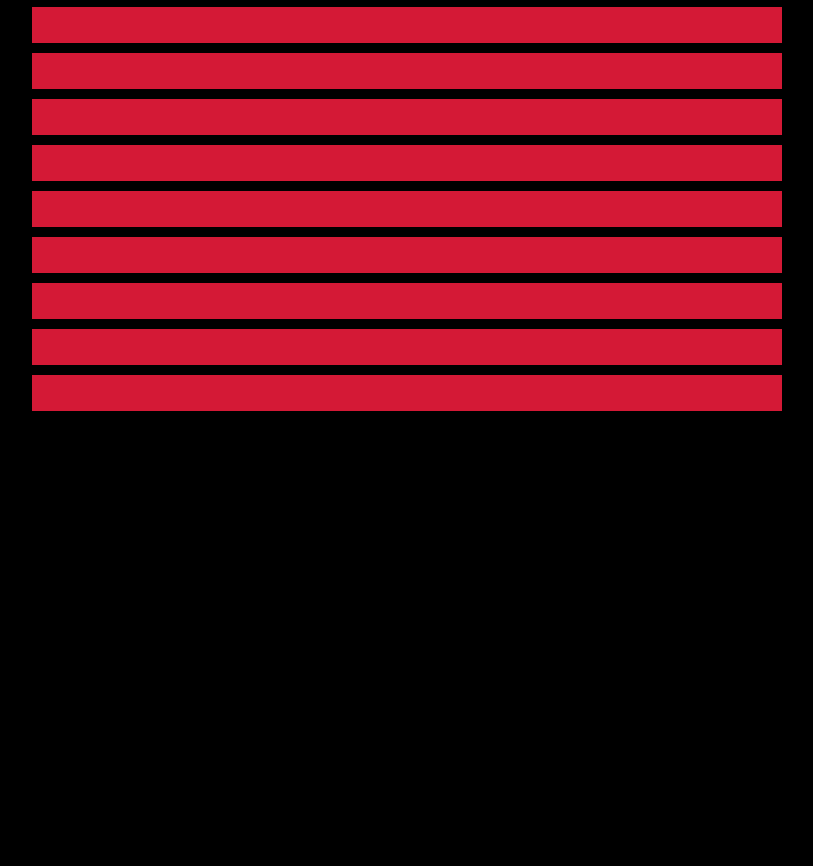
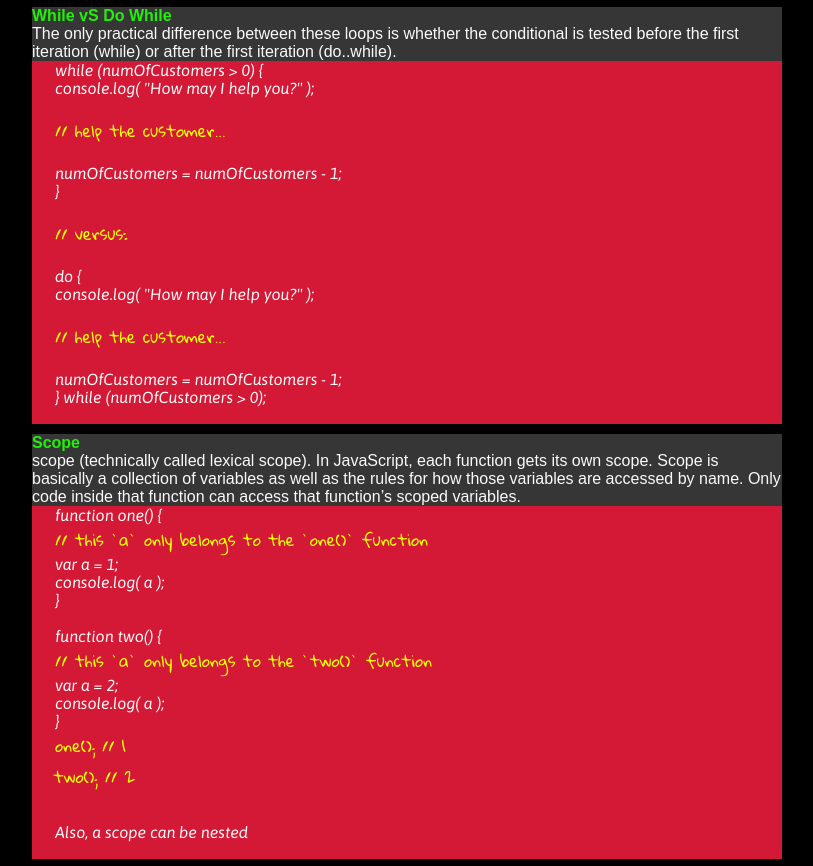
Before and after one commit to iChris96/JavaStart, a plain HTML site: page index.html in a window 1280 px wide. Shown: the part 2035-2901 px from the top of the page, without its empty margins (233-1046 px from the left). Before the commit the page ends 2446 px from the top, so only its background shows below. Drawn offline with Linux system fonts and the light colour scheme.

Commit message:
commit desde rama 30 dias

```diff
--- a/index.html
+++ b/index.html
@@ -25,17 +25,17 @@
     tell you what type it is:
     <pre>
       var a;
-      typeof a; <a href="">// "undefined"</a>
+      typeof a; <a href="">  // "undefined"</a>
       a = "hello world";
-      typeof a; <a href="">//"string"</a>
+      typeof a; <a href="">  //"string"</a>
       a = 42;
-      typeof a; <a href="">// "number"</a>
+      typeof a; <a href="">  // "number"</a>
       a = true;
-      typeof a; <a href="">// "boolean"</a>
+      typeof a; <a href="">  // "boolean"</a>
       a = null;
-      typeof a; <a href="">// "object"--weird, bug</a>
+      typeof a; <a href="">  // "object"--weird, bug</a>
       a = undefined;
-      typeof a; <a href="">// "undefined"</a>
+      typeof a; <a href="">  // "undefined"</a>
     </pre>
     <script>
 
@@ -185,9 +185,28 @@
 
   <div class="padre">
   <div class="hijo">
-    <h4></h4>
+    <h4>While vS Do While</h4>
+    The only practical difference between these loops is whether the
+    conditional is tested before the first iteration (while) or after the
+    first iteration (do..while).
     <pre>
+      while (numOfCustomers > 0) {
+      console.log( "How may I help you?" );
 
+      <a href="">// help the customer...</a>
+
+      numOfCustomers = numOfCustomers - 1;
+      }
+
+      <a href="">// versus:</a>
+
+      do {
+      console.log( "How may I help you?" );
+
+      <a href="">// help the customer...</a>
+
+      numOfCustomers = numOfCustomers - 1;
+      } while (numOfCustomers > 0);
     </pre>
     <script>
 
@@ -198,9 +217,28 @@
 
   <div class="padre">
   <div class="hijo">
-    <h4></h4>
+    <h4>Scope</h4>
+    scope (technically called
+    lexical scope). In JavaScript, each function gets its own scope. Scope
+    is basically a collection of variables as well as the rules for how those
+    variables are accessed by name. Only code inside that function can
+    access that function’s scoped variables.
     <pre>
+      function one() {
+      <a href="">// this `a` only belongs to the `one()` function</a>
+      var a = 1;
+      console.log( a );
+      }
 
+      function two() {
+      <a href="">// this `a` only belongs to the `two()` function</a>
+      var a = 2;
+      console.log( a );
+      }
+      <a href="">one(); // 1
+   two(); // 2
+      </a>
+      Also, a scope can be nested
     </pre>
     <script>
 
@@ -211,22 +249,31 @@
 
   <div class="padre">
   <div class="hijo">
-    <h4></h4>
+    <h4>Scoope 2</h4>
+    If one scope is nested inside another, code inside the innermost scope
+    can access variables from either scope.
     <pre>
+      function outer() {
+        var a = 1;
 
-    </pre>
-    <script>
+        function inner() {
+          var b = 2;
+          <a href="">// we can access both `a` and `b` here</a>
+            console.log( a + b ); <a href="">// 3</a>
+        }
 
-    </script>
+        inner();
 
-  </div>
-  </div>
+        <a href="">// we can only access `a` here</a>
+        console.log( a ); <a href="">// 1</a>
+      }
+      outer();
 
-  <div class="padre">
-  <div class="hijo">
-    <h4></h4>
-    <pre>
-
+      <a href="">//Lexical scope rules say that code in one scope can access variables of
+        either that scope or any scope outside of it.
+        So, code inside the inner() function has access to both variables a
+        and b, but code only in outer() has access only to a—it cannot
+        access b because that variable is only inside inner()</a>
     </pre>
     <script>
 
```
Also changed, not shown: chicharron.txt (added), 1 other file.
